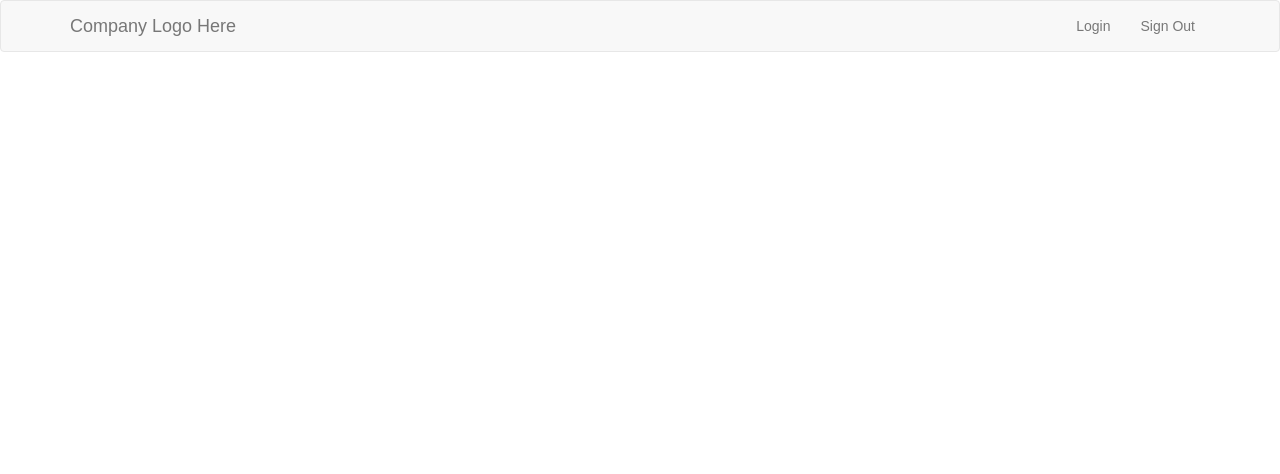
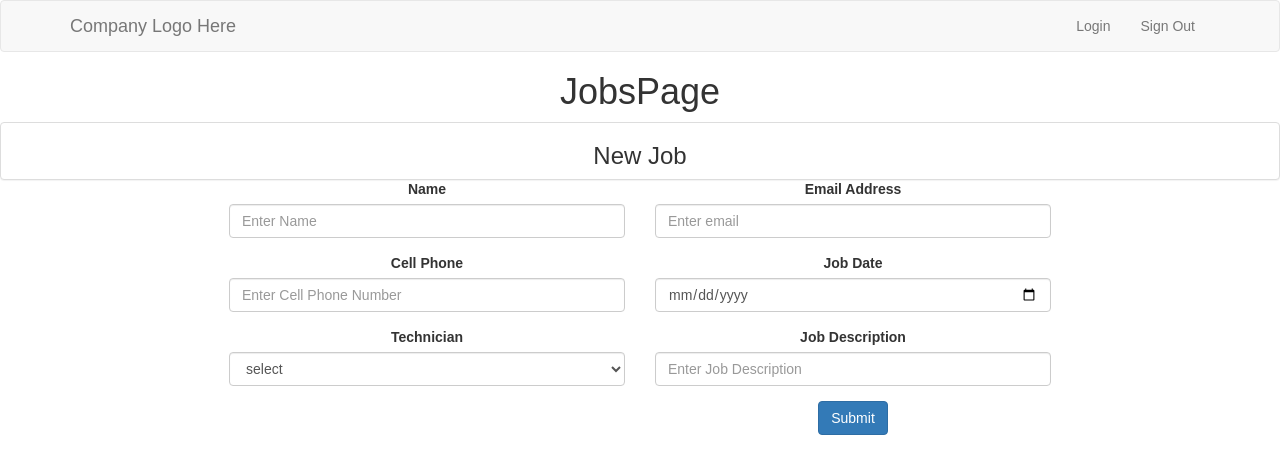
Before and after one commit to wwSchrader/ac-company, a React (Create React App) app in the folder client/: page /jobs in a window 1280 px wide. Shown: the top 474 px of the page. Built offline with nearby package versions, Linux system fonts and the light colour scheme.

Commit message:
Add Jobs page with form fields

```diff
--- a/client/src/App.js
+++ b/client/src/App.js
@@ -3,6 +3,7 @@ import { Route } from 'react-router-dom';
 import './App.css';
 import NavigationBar from './NavigationBar.js';
 import LoginPage from './LoginPage.js';
+import JobsPage from './JobsPage.js';
 
 class App extends Component {
   render() {
@@ -10,6 +11,7 @@ class App extends Component {
       <div className="App">
         <Route path="/" component={NavigationBar} />
         <Route exact path="/" component={LoginPage} />
+        <Route path="/jobs" component={JobsPage} />
       </div>
     );
   }
--- /dev/null
+++ b/client/src/JobsPage.js
@@ -0,0 +1,74 @@
+import React, { Component } from 'react';
+import { Panel, FormGroup, FormControl, HelpBlock, ControlLabel, Col, Button } from 'react-bootstrap';
+
+class JobsPage extends Component {
+  render() {
+    return (
+      <div>
+        <h1>JobsPage</h1>
+        <Panel>
+            <h3>New Job</h3>
+            <form>
+                <Col md={4} sm={6} lg={4} lgOffset={2}>
+                    <FieldGroup
+                        id="nameText"
+                        type="text"
+                        label="Name"
+                        placeholder="Enter Name"
+                    />
+                    <FieldGroup
+                        id="cellPhoneNumber"
+                        type="tel"
+                        label="Cell Phone"
+                        placeholder="Enter Cell Phone Number"
+                    />
+                    <FormGroup controlId="technicianSelect">
+                        <ControlLabel>Technician</ControlLabel>
+                        <FormControl componentClass="select" placeholder="Please select one">
+                            <option value="select">select</option>
+                            <option value="technician1">technician1</option>
+                            <option value="technician2">technician2</option>
+                        </FormControl>
+                    </FormGroup>
+                </Col>
+                <Col md={4} sm={6} lg={4}>
+                    <FieldGroup
+                        id="emailText"
+                        type="email"
+                        label="Email Address"
+                        placeholder="Enter email"
+                    />
+                    <FieldGroup
+                        id="date"
+                        type="date"
+                        label="Job Date"
+                        placeholder="Enter Job Date"
+                    />
+                    <FieldGroup
+                        id="jobDescription"
+                        type="text"
+                        label="Job Description"
+                        placeholder="Enter Job Description"
+                    />
+                    <Button bsStyle="primary" type="sumbit">
+                        Submit
+                    </Button>
+                </Col>
+            </form>
+        </Panel>
+      </div>
+    );
+  }
+}
+
+function FieldGroup({id, label, help, ...props}) {
+        return (
+            <FormGroup controlId={id}>
+                <ControlLabel>{label}</ControlLabel>
+                <FormControl {...props} />
+                {help && <HelpBlock>{help}</HelpBlock>}
+            </FormGroup>
+        );
+    }
+
+export default JobsPage;
```
